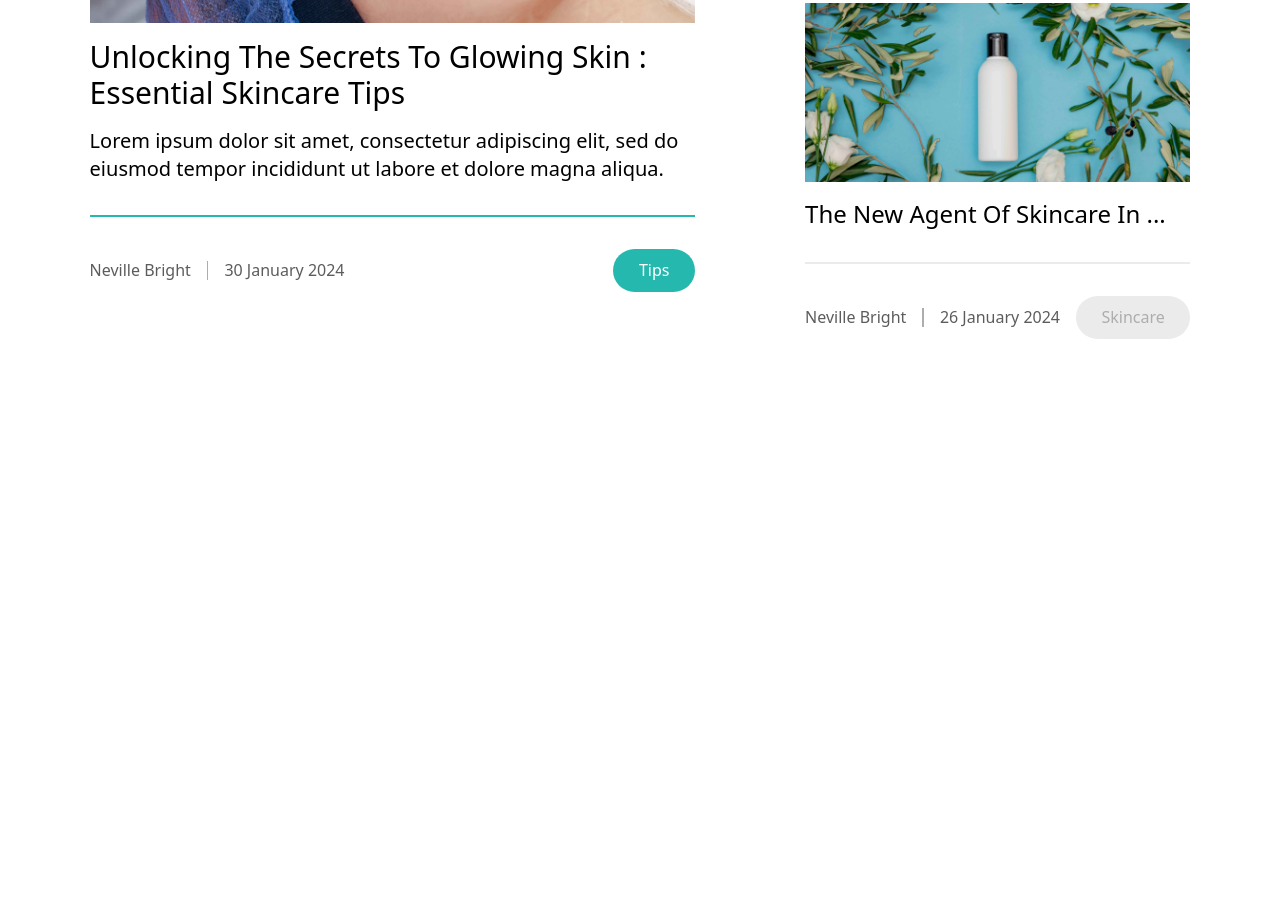
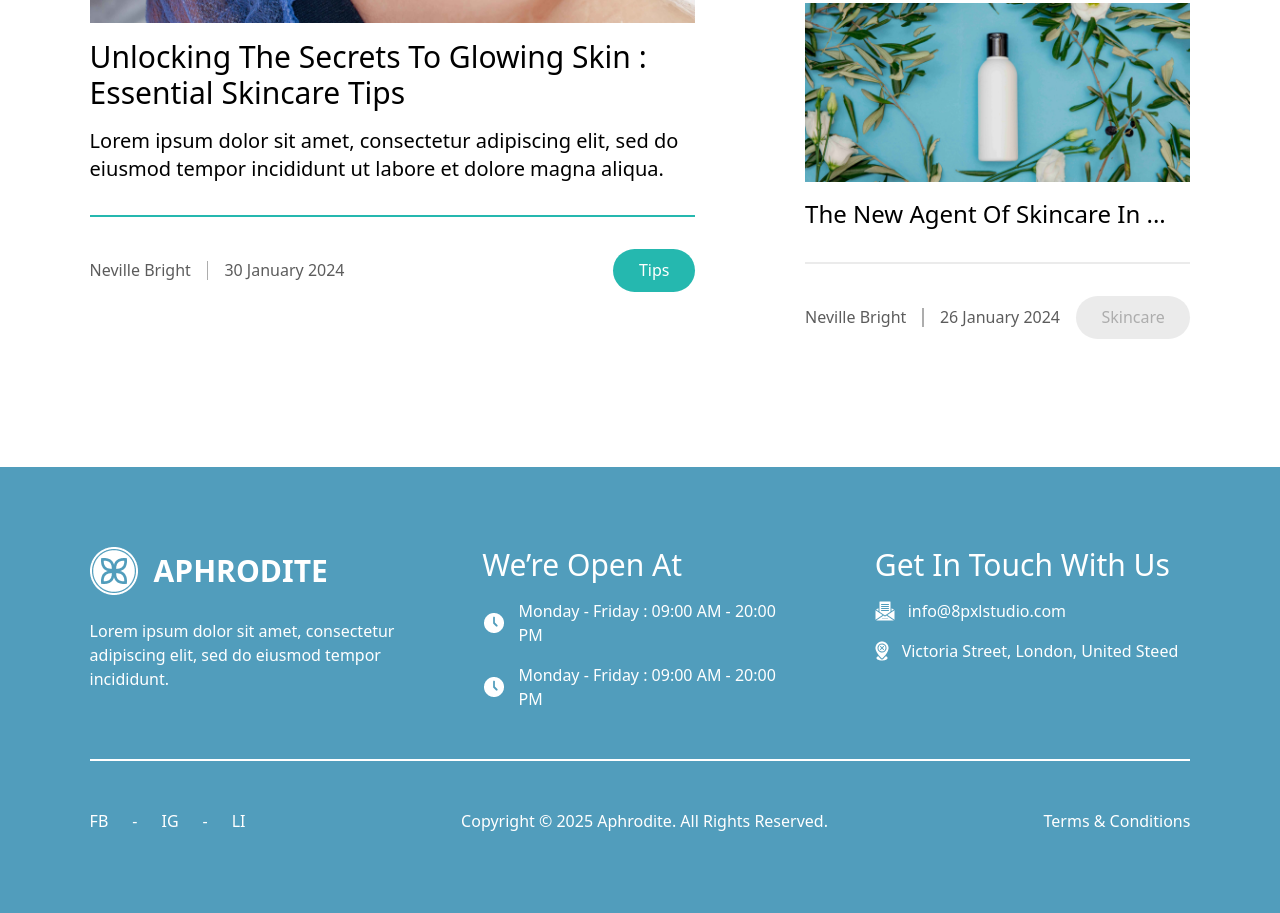
Before and after one commit to sayeed-dev-07/assigment-2, a website: page index.html in a window 1280 px wide. Shown: the part 4833-5746 px from the top of the page. Before the commit the page ends 5300 px from the top, so only its background shows below. Drawn offline with Linux system fonts and the light colour scheme.

Commit message:
finished the project

```diff
--- a/index.html
+++ b/index.html
@@ -275,7 +275,7 @@
 
     <div class="feature px-[1rem] my-[10%] md:px-[7%]">
         <p class="uppercase text-xl text-[#25B8AF]">featured post</p>
-        <div class="flex items-center gap-y-[1.5rem] flex-wrap justify-between py-[2rem]">
+        <div class="flex items-center gap-y-[1.5rem] flex-wrap justify-between py-[1.3rem] sm:py-[2rem]">
             <p class="text-4xl font-semibold">From Our Blog</p>
             <div
                 class="text-[#519DBC] group flex items-center justify-center gap-[0.6rem] px-[1.5rem] py-[0.7rem] rounded-4xl border-2 cursor-pointer font-medium">
@@ -290,7 +290,7 @@
                         <img class="w-full" src="images/img1.png" alt="">
                     </div>
                     <p class="text-3xl capitalize">Unlocking The secrets to glowing skin : essential skincare tips</p>
-                    <p class="text-xl">Lorem ipsum dolor sit amet, consectetur adipiscing elit, sed do eiusmod tempor
+                    <p class="md:text-xl text-base">Lorem ipsum dolor sit amet, consectetur adipiscing elit, sed do eiusmod tempor
                         incididunt ut labore et dolore magna aliqua.</p>
                     <div class="line my-[0.4rem] sm:my-[1rem] w-full h-[0.1rem] bg-[#25B8AF]"></div>
                     <div class="flex items-center  justify-between flex-wrap gap-y-[1rem]">
@@ -350,6 +350,60 @@
         </div>
     </div>
 
+    <div class="footer md:px-[7%] px-[1rem] py-[5rem] bg-[#519DBC] mt-[4rem] text-white ">
+        <div class="grid xl:grid-cols-3 items-start justify-between gap-[7%] md:grid-cols-2 gap-y-[4rem]">
+            <div class="flex flex-col gap-y-[1.5rem] flex-1 text-start">
+                <div class="flex items-center gap-[1rem] cursor-pointer">
+                    <div>
+                    <img src="images/Icon.png" alt="">
+                </div>
+                <p class="uppercase text-3xl font-semibold">Aphrodite</p>
+                </div>
+                <p>Lorem ipsum dolor sit amet, consectetur adipiscing elit, sed do eiusmod tempor incididunt.</p>
+            </div>
+            <div class="flex-1 flex flex-col items-start gap-y-[1rem] ">
+                <p class="text-3xl capitalize">we’re open at</p>
+                <div class="flex items-center gap-[0.8rem]">
+                    <div>
+                        <img src="images/Hours.png" alt="">
+                    </div>
+                    <p>Monday - Friday : 09:00 AM - 20:00 PM</p>
+                </div>
+                <div class="flex items-center gap-[0.8rem]">
+                    <div>
+                        <img src="images/Hours.png" alt="">
+                    </div>
+                    <p>Monday - Friday : 09:00 AM - 20:00 PM</p>
+                </div>
+            </div>
+            <div class="flex-1 flex flex-col items-start gap-y-[1rem]">
+                <p class="text-3xl capitalize">get in touch with us</p>
+                <div class="flex items-center gap-[0.8rem]">
+                    <div>
+                        <img src="images/mail.png" alt="">
+                    </div>
+                    <p>info@8pxlstudio.com</p>
+                </div>
+                <div class="flex items-center gap-[0.8rem]">
+                    <div>
+                        <img src="images/map.png" alt="">
+                    </div>
+                    <p>Victoria Street, London, United Steed</p>
+                </div>
+            </div>
+
+
+
+
+        </div>
+        <div class="line my-[3rem] w-full border-b-2"></div>
+        <div class="flex items-start md:items-center justify-between flex-col md:flex-row gap-y-[1rem]">
+            <p class="flex items-center gap-[1.5rem]"> <span>FB</span>    -    <span>IG</span>    -    <span>LI</span> </p>
+            <p>Copyright © 2025 Aphrodite. All Rights Reserved.</p>
+            <p>Terms & Conditions</p>
+        </div>
+    </div>
+
 </body>
 
 </html>
```
Also changed, not shown: images/Hours.png (added), images/Icon.png (added), images/mail.png (added), images/map.png (added), output.css, 4 other files.
